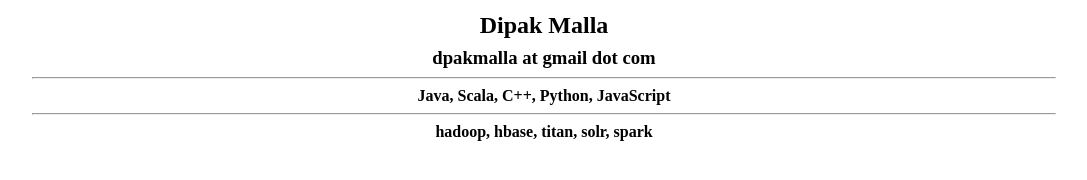
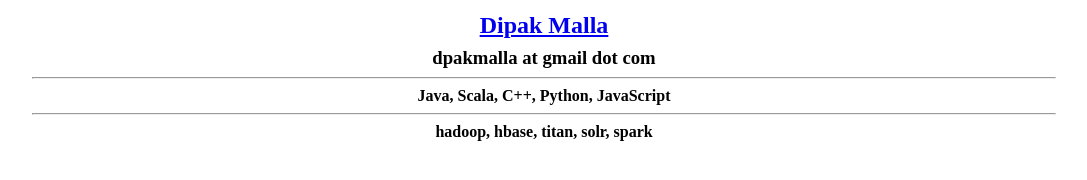
Before and after one commit to mmallad/mmallad.github.io, a plain HTML site: page index.html in a window 1280 px wide. Shown: the whole page, without its empty margins (96-1183 px from the left). Drawn offline with Linux system fonts and the light colour scheme.

Commit message:
Added linked in profile

```diff
--- a/index.html
+++ b/index.html
@@ -1,7 +1,7 @@
 <!DOCTYPE html>
 <html>
 	<head>
-		<title>Dipak Malla</title>
+		<title>Dipak Malla | Big Data | Programmer</title>
 		<style type="text/css">
 			*{
 				margin : 0;
@@ -11,7 +11,7 @@
 	<head>
 	<body>
 		<div style="width:1024px; margin: 0 auto;">
-			<h2 style="text-align:center; padding : 12px 12px 0px 12px;">Dipak Malla</h2>
+			<h2 style="text-align:center; padding : 12px 12px 0px 12px;"> <a href="https://np.linkedin.com/in/mmallad">Dipak Malla</a></h2>
 			<h3 style="text-align:center; padding : 8px 0px;">dpakmalla at gmail dot com</h3>
 			<hr />
 			<h4 style="text-align:center; padding : 8px;">Java, Scala, C++, Python, JavaScript</h4>
```
